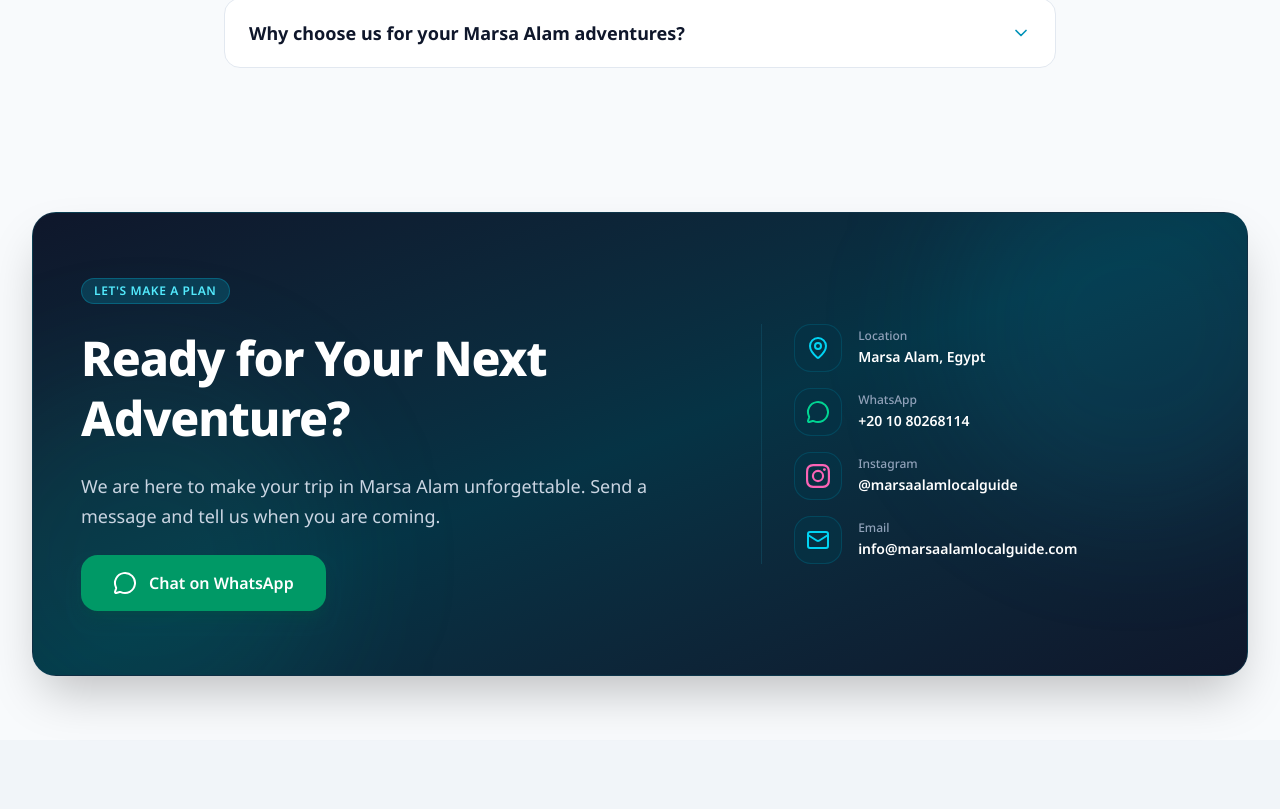
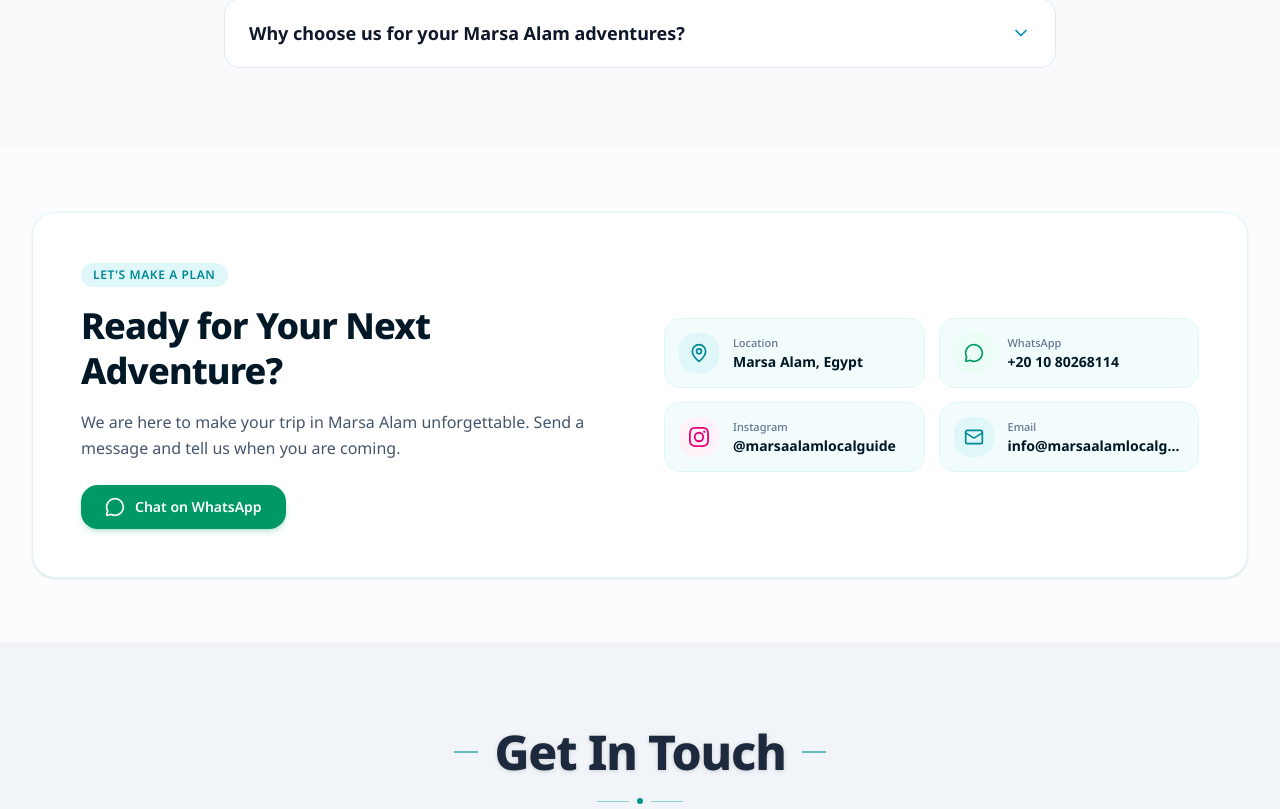
Before and after one commit to Ahmedmoharam22/marsa-allam-local-guide, a Next.js app: page /en in a window 1280 px wide. Shown: the part 7971-8780 px from the top of the page. Built offline with nearby package versions, Linux system fonts and the light colour scheme; a web font is replaced by a local one.

Commit message:
fix: update footer links, remove youtube, add email social icon, and fix about page href routing

```diff
--- a/src/components/home/CTASection.tsx
+++ b/src/components/home/CTASection.tsx
@@ -1,13 +1,14 @@
 import { Language } from "@/types/tour";
 import { ctaData } from "@/data/cta";
-import { MapPinIcon, PhoneIcon, MessageCircle, Mail } from "lucide-react";
+import { MapPinIcon, MessageCircle, Mail } from "lucide-react";
 
-// Instagram brand icon — not in lucide-react
+// Instagram brand icon
 const InstagramIcon = ({ className }: { className?: string }) => (
   <svg className={className} fill="currentColor" viewBox="0 0 24 24" aria-hidden="true">
     <path d="M12 2.163c3.204 0 3.584.012 4.85.07 3.252.148 4.771 1.691 4.919 4.919.058 1.265.069 1.645.069 4.849 0 3.205-.012 3.584-.069 4.849-.149 3.225-1.664 4.771-4.919 4.919-1.266.058-1.644.07-4.85.07-3.204 0-3.584-.012-4.849-.07-3.26-.149-4.771-1.699-4.919-4.92-.058-1.265-.07-1.644-.07-4.849 0-3.204.013-3.583.07-4.849.149-3.227 1.664-4.771 4.919-4.919 1.266-.057 1.645-.069 4.849-.069zM12 0C8.741 0 8.333.014 7.053.072 2.695.272.273 2.69.073 7.052.014 8.333 0 8.741 0 12c0 3.259.014 3.668.072 4.948.2 4.358 2.618 6.78 6.98 6.98C8.333 23.986 8.741 24 12 24c3.259 0 3.668-.014 4.948-.072 4.354-.2 6.782-2.618 6.979-6.98.059-1.28.073-1.689.073-4.948 0-3.259-.014-3.667-.072-4.947-.196-4.354-2.617-6.78-6.979-6.98C15.668.014 15.259 0 12 0zm0 5.838a6.162 6.162 0 100 12.324 6.162 6.162 0 000-12.324zM12 16a4 4 0 110-8 4 4 0 010 8zm6.406-11.845a1.44 1.44 0 100 2.881 1.44 1.44 0 000-2.881z" />
   </svg>
 );
+
 interface CTASectionProps {
   lang: Language;
 }
@@ -16,80 +17,80 @@ export default function CTASection({ lang }: CTASectionProps) {
   const t = ctaData[lang] || ctaData.en;
 
   return (
-    <section className="py-16 bg-slate-50 dark:bg-slate-950 transition-colors">
+    <section className="py-16 bg-surface dark:bg-ocean-950 transition-colors">
       <div className="max-w-7xl mx-auto px-4 sm:px-6 lg:px-8">
-        <div className="relative overflow-hidden rounded-3xl bg-gradient-to-br from-slate-900 via-cyan-950 to-slate-900 px-6 py-12 sm:px-12 sm:py-16 shadow-2xl border border-cyan-900/40">
+        <div className="relative overflow-hidden rounded-3xl bg-white dark:bg-ocean-900 border border-aqua-100 dark:border-ocean-800 p-8 sm:p-12 shadow-sm transition-all">
 
-          {/* خلفية جمالية مضيئة */}
-          <div className="absolute -right-20 -top-20 w-96 h-96 bg-cyan-500/10 rounded-full blur-3xl pointer-events-none" />
-          <div className="absolute -left-20 -bottom-20 w-96 h-96 bg-teal-500/10 rounded-full blur-3xl pointer-events-none" />
-
-          <div className="relative z-10 grid grid-cols-1 lg:grid-cols-12 gap-12 items-center">
+          <div className="grid grid-cols-1 lg:grid-cols-12 gap-8 lg:gap-12 items-center">
 
             {/* الجزء الأيسر: العنوان والزر */}
-            <div className="lg:col-span-7 space-y-6">
-              <span className="inline-block py-1 px-3 rounded-full text-xs font-semibold uppercase tracking-wider bg-cyan-500/20 text-cyan-300 border border-cyan-500/30">
+            <div className="lg:col-span-6 space-y-4">
+              <span className="inline-block py-1 px-3 rounded-full text-xs font-semibold uppercase tracking-wider bg-aqua-100 dark:bg-ocean-800 text-aqua-600 dark:text-aqua-400">
                 {t.badge}
               </span>
-              <h2 className="text-3xl sm:text-4xl lg:text-5xl font-extrabold text-white tracking-tight leading-tight">
+              <h2 className="text-2xl sm:text-3xl lg:text-4xl font-extrabold text-ocean-950 dark:text-white tracking-tight leading-tight">
                 {t.title}
               </h2>
-              <p className="text-slate-300 text-base sm:text-lg max-w-xl leading-relaxed">
+              <p className="text-slate-600 dark:text-slate-300 text-sm sm:text-base leading-relaxed">
                 {t.subtitle}
               </p>
-              <div>
+              <div className="pt-2">
                 <a
                   href="https://wa.me/201080268114"
                   target="_blank"
                   rel="noopener noreferrer"
-                  className="inline-flex items-center gap-3 px-8 py-4 rounded-xl bg-emerald-600 hover:bg-emerald-500 text-white font-semibold shadow-lg shadow-emerald-900/30 transition-all duration-300 transform hover:-translate-y-0.5"
+                  className="inline-flex items-center gap-2.5 px-6 py-3 rounded-xl bg-emerald-600 hover:bg-emerald-700 text-white font-semibold text-sm shadow-md shadow-emerald-600/20 transition-all active:scale-95"
                 >
-                  <MessageCircle className="w-6 h-6" />
+                  <MessageCircle className="w-5 h-5" />
                   <span>{t.buttonText}</span>
                 </a>
               </div>
             </div>
 
-            {/* الجزء الأيمن: تفاصيل التواصل مرتبة بشياكة */}
-            <div className="lg:col-span-5 grid grid-cols-1 sm:grid-cols-2 lg:grid-cols-1 gap-4 border-t lg:border-t-0 lg:border-l border-cyan-900/60 pt-8 lg:pt-0 lg:pl-8">
+            {/* الجزء الأيمن: كروت التواصل المبسطة */}
+            <div className="lg:col-span-6 grid grid-cols-1 sm:grid-cols-2 gap-3.5">
 
-              <div className="flex items-center gap-4 text-slate-300">
-                <div className="w-12 h-12 rounded-xl bg-cyan-950/80 border border-cyan-800/50 flex items-center justify-center text-cyan-400 shrink-0">
-                  <MapPinIcon className="w-6 h-6" />
+              {/* Location */}
+              <div className="flex items-center gap-3.5 p-3.5 rounded-2xl bg-aqua-100/40 dark:bg-ocean-950/50 border border-aqua-100 dark:border-ocean-800">
+                <div className="w-10 h-10 rounded-xl bg-aqua-100 dark:bg-ocean-800 flex items-center justify-center text-aqua-600 dark:text-aqua-400 shrink-0">
+                  <MapPinIcon className="w-5 h-5" />
                 </div>
-                <div>
-                  <span className="block text-xs text-slate-400 font-medium">Location</span>
-                  <span className="text-sm font-semibold text-white">{t.info.location}</span>
+                <div className="min-w-0">
+                  <span className="block text-[11px] text-slate-500 dark:text-slate-400 font-medium">Location</span>
+                  <span className="text-xs sm:text-sm font-bold text-ocean-950 dark:text-white truncate block">{t.info.location}</span>
                 </div>
               </div>
 
-              <div className="flex items-center gap-4 text-slate-300">
-                <div className="w-12 h-12 rounded-xl bg-cyan-950/80 border border-cyan-800/50 flex items-center justify-center text-emerald-400 shrink-0">
-                  <MessageCircle className="w-6 h-6" />
+              {/* WhatsApp */}
+              <div className="flex items-center gap-3.5 p-3.5 rounded-2xl bg-aqua-100/40 dark:bg-ocean-950/50 border border-aqua-100 dark:border-ocean-800">
+                <div className="w-10 h-10 rounded-xl bg-emerald-50 dark:bg-ocean-800 flex items-center justify-center text-emerald-600 dark:text-emerald-400 shrink-0">
+                  <MessageCircle className="w-5 h-5" />
                 </div>
-                <div>
-                  <span className="block text-xs text-slate-400 font-medium">WhatsApp</span>
-                  <span className="text-sm font-semibold text-white" dir="ltr">{t.info.whatsapp}</span>
+                <div className="min-w-0">
+                  <span className="block text-[11px] text-slate-500 dark:text-slate-400 font-medium">WhatsApp</span>
+                  <span className="text-xs sm:text-sm font-bold text-ocean-950 dark:text-white truncate block" dir="ltr">{t.info.whatsapp}</span>
                 </div>
               </div>
 
-              <div className="flex items-center gap-4 text-slate-300">
-                <div className="w-12 h-12 rounded-xl bg-cyan-950/80 border border-cyan-800/50 flex items-center justify-center text-pink-400 shrink-0">
-                  <InstagramIcon className="w-6 h-6" />
+              {/* Instagram */}
+              <div className="flex items-center gap-3.5 p-3.5 rounded-2xl bg-aqua-100/40 dark:bg-ocean-950/50 border border-aqua-100 dark:border-ocean-800">
+                <div className="w-10 h-10 rounded-xl bg-pink-50 dark:bg-ocean-800 flex items-center justify-center text-pink-600 dark:text-pink-400 shrink-0">
+                  <InstagramIcon className="w-5 h-5" />
                 </div>
-                <div>
-                  <span className="block text-xs text-slate-400 font-medium">Instagram</span>
-                  <span className="text-sm font-semibold text-white">{t.info.instagram}</span>
+                <div className="min-w-0">
+                  <span className="block text-[11px] text-slate-500 dark:text-slate-400 font-medium">Instagram</span>
+                  <span className="text-xs sm:text-sm font-bold text-ocean-950 dark:text-white truncate block">{t.info.instagram}</span>
                 </div>
               </div>
 
-              <div className="flex items-center gap-4 text-slate-300">
-                <div className="w-12 h-12 rounded-xl bg-cyan-950/80 border border-cyan-800/50 flex items-center justify-center text-cyan-400 shrink-0">
-                  <Mail className="w-6 h-6" />
+              {/* Email */}
+              <div className="flex items-center gap-3.5 p-3.5 rounded-2xl bg-aqua-100/40 dark:bg-ocean-950/50 border border-aqua-100 dark:border-ocean-800">
+                <div className="w-10 h-10 rounded-xl bg-aqua-100 dark:bg-ocean-800 flex items-center justify-center text-aqua-600 dark:text-aqua-400 shrink-0">
+                  <Mail className="w-5 h-5" />
                 </div>
-                <div>
-                  <span className="block text-xs text-slate-400 font-medium">Email</span>
-                  <span className="text-sm font-semibold text-white">{t.info.email}</span>
+                <div className="min-w-0">
+                  <span className="block text-[11px] text-slate-500 dark:text-slate-400 font-medium">Email</span>
+                  <span className="text-xs sm:text-sm font-bold text-ocean-950 dark:text-white truncate block">{t.info.email}</span>
                 </div>
               </div>
 
```
Also changed, not shown: src/components/layouts/Footer.tsx (+12 -15 lines).
